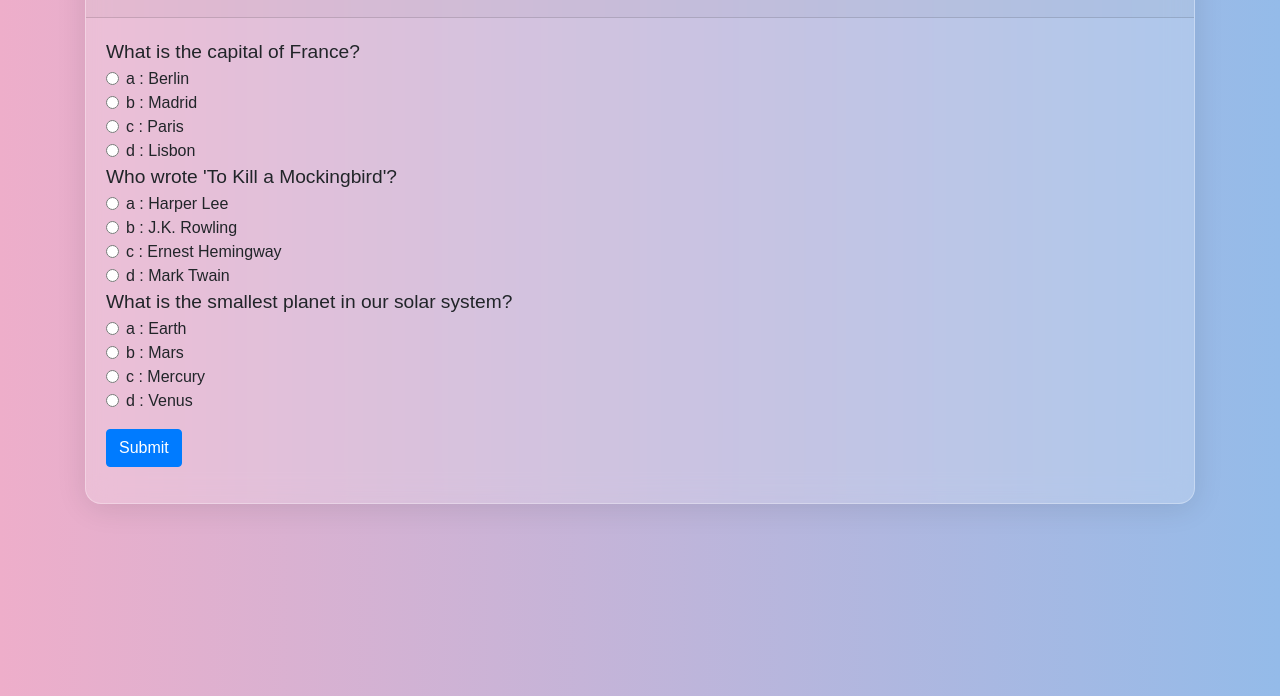
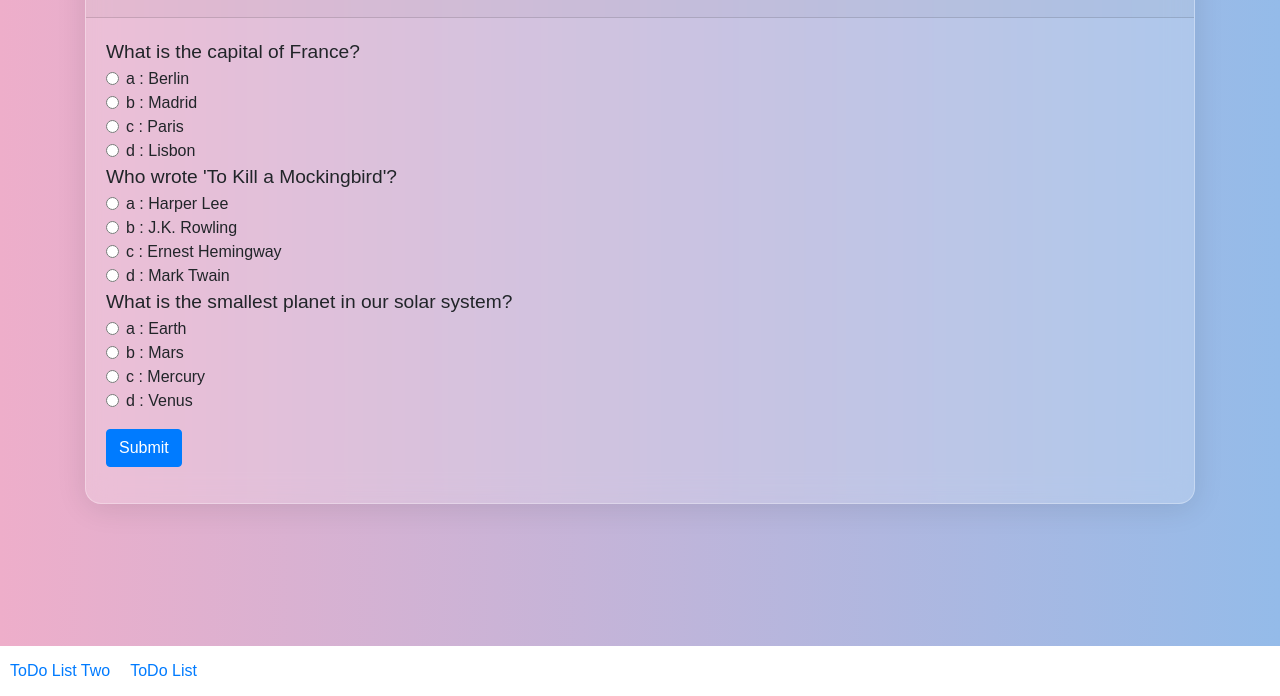
Before and after one commit to SomeProfoundName/advanced-ccc, a plain HTML site: page quizApp/index.html in a window 1280 px wide. Shown: the part 104-800 px from the top of the page. Drawn offline with nearby package versions, Linux system fonts and the light colour scheme; a web font is replaced by a local one.

Commit message:
footer added

```diff
--- a/quizApp/index.html
+++ b/quizApp/index.html
@@ -24,6 +24,13 @@
     </div>
 </div>
 
+<div class="footer">
+    <div class="footer-container">
+        <a href="/to-do-list-two/index.html">ToDo List Two</a>
+        <a href="/to-do-list/index.html">ToDo List</a>
+    </div>
+</div>
+
 <!-- Bootstrap JS and dependencies -->
 <script src="https://code.jquery.com/jquery-3.5.1.slim.min.js"></script>
 <script src="https://cdn.jsdelivr.net/npm/@popperjs/core@2.5.4/dist/umd/popper.min.js"></script>
--- a/quizApp/styles.css
+++ b/quizApp/styles.css
@@ -42,3 +42,31 @@ body {
   -webkit-backdrop-filter: blur(13.4px);
   border: 1px solid rgba(255, 255, 255, 0.3);
 }
+
+/* footer */
+
+.footer {
+  height: 50px;
+  width: 100%;
+  background-color: white;
+  position: fixed;
+  bottom: 0;
+  width: 100%;
+  display: flex;
+}
+
+.footer-container {
+  display: flex;
+  gap: 0;
+}
+
+.footer-container a {
+  align-content: center;
+  /* border: 1px solid black; */
+  height: 100%;
+  padding: 10px;
+}
+
+.footer-container a:hover {
+  background-color: lightpink;
+}
--- a/to-do-list-two/styles.css
+++ b/to-do-list-two/styles.css
@@ -80,3 +80,31 @@ body {
   margin: 0;
   align-self: center;
 }
+
+/* footer */
+
+.footer {
+  height: 50px;
+  width: 100%;
+  background-color: rgba(255, 255, 255, 0.486);
+  position: fixed;
+  bottom: 0;
+  width: 100%;
+  display: flex;
+}
+
+.footer-container {
+  display: flex;
+  gap: 0;
+}
+
+.footer-container a {
+  align-content: center;
+  /* border: 1px solid black; */
+  height: 100%;
+  padding: 10px;
+}
+
+.footer-container a:hover {
+  background-color: lightpink;
+}
--- a/to-do-list/styles.css
+++ b/to-do-list/styles.css
@@ -28,3 +28,31 @@
     flex-grow: 3
     ;
 }
+
+/* footer */
+
+.footer {
+    height: 50px;
+    width: 100%;
+    background-color: white;
+    position: fixed;
+    bottom: 0;
+    width: 100%;
+    display: flex;
+  }
+
+  .footer-container {
+    display: flex;
+    gap: 0;
+  }
+
+  .footer-container a {
+    align-content: center;
+    /* border: 1px solid black; */
+    height: 100%;
+    padding: 10px;
+  }
+
+  .footer-container a:hover {
+    background-color: lightpink;
+  }
```
Also changed, not shown: to-do-list-two/index.html (+8 -0 lines), to-do-list/index.html (+8 -0 lines).
